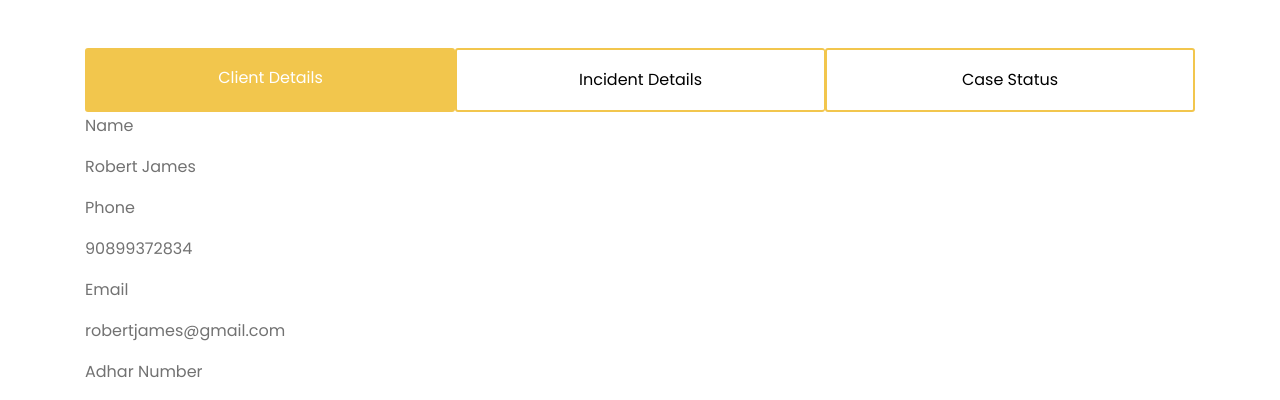
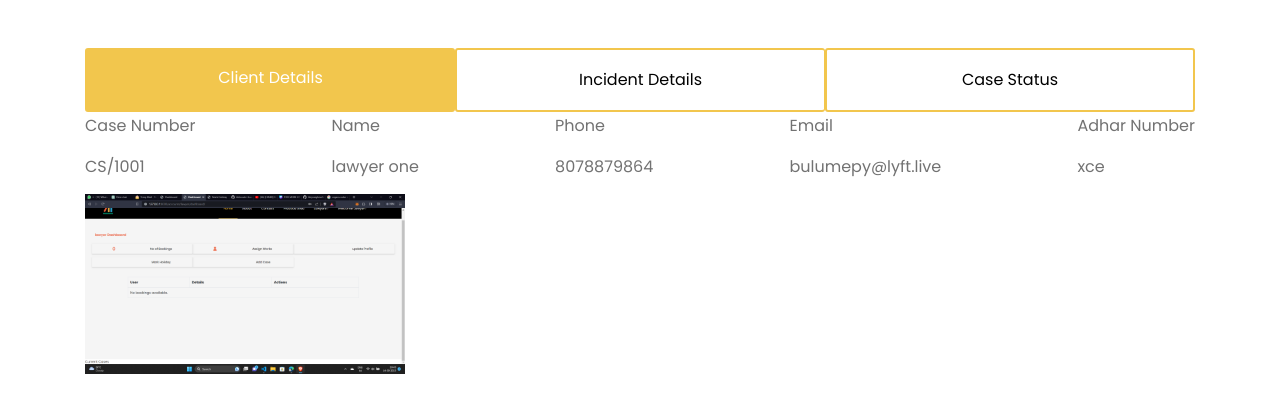
Before and after one commit to AbyvargheseMandapathel/advocate, a Django app: page /case_detail/5/ in a window 1280 px wide. Shown: the top 400 px of the page. Run offline with Django 4.2, Linux system fonts and the light colour scheme; data comes from the database, SQL or seed files in the repository; both versions use the stored data as it was after the commit; parts of the project's set-up code (start-up, migrations or seed data) failed here and were passed over; some libraries are stand-ins or nearby versions; some web fonts are replaced.

Commit message:
till now

```diff
--- a/accounts/templates/lawyer/case_detail.html
+++ b/accounts/templates/lawyer/case_detail.html
@@ -28,7 +28,13 @@
     .nav.nav-pills li {
         width: calc(100% / 3);
     }
+
+    .inline-data {
+        display: flex;
+        justify-content: space-between;
+    }
 </style>
+
 <body>
 
 
@@ -47,63 +53,69 @@
         <div class="tab-content clearfix position-relative">
             <!-- content of 1st tab start -->
             <div class="tab-pane active" id="1a">
+                <div class="inline-data">
+                    <div class="data-group">
+                        <p>Case Number</p>
+                        <p>CS/{{ case.case_number }}</p>
+                    </div>
                     <div class="data-group">
                         <p>Name</p>
-                    <p>Robert James</p>
+                        <p>{{ case.client_name }}</p>
                     </div>
                     <div class="data-group">
                         <p>Phone</p>
-                    <p>90899372834</p>
+                        <p>{{ case.client_phone }}</p>
                     </div>
                     <div class="data-group">
                         <p>Email</p>
-                    <p>robertjames@gmail.com</p>
+                        <p>{{ case.client_email }}</p>
                     </div>
                     <div class="data-group">
                         <p>Adhar Number</p>
-                    <p>3232 7887 3232</p>
+                        <p>{{ case.client_adhar }}</p>
+                    </div>
                 </div>
 
                 <figure>
-                    <img src="https://www.fisdom.com/wp-content/uploads/2023/06/pvc-aadhaar-card-1.webp" alt="aadhar card">
+                    <img src="{{ case.client_adhar_photo.url }}"
+                        alt="aadhar card">
                 </figure>
             </div>
             <!-- content of 1st tab end -->
 
             <!-- content of 2nd tab start -->
             <div class="tab-pane" id="2a">
+                <div class="inline-data">
                     <div class="data-group">
                         <p>Place</p>
-                    <p>Kottayam, Kerala</p>
+                        <p>{{ case.incident_place }}</p>
                     </div>
 
                     <div class="data-group">
                         <p>Date</p>
-                    <p>12 Oct 2023</p>
+                        <p>{{ case.incident_date }}</p>
                     </div>
 
                     <div class="data-group">
                         <p>Time</p>
-                    <p>12 30 PM</p>
+                        <p>{{ case.incident_time }}</p>
                     </div>
 
                     <div class="data-group">
                         <p>Name of witness</p>
-                    <p>Aby Varghese</p>
+                        <p>{{ case.witness_name }}</p>
                     </div>
 
                     <div class="data-group">
                         <p>Address of witness</p>
-                    <p>Kattachira, Kottayam</p>
+                        <p>{{ case.witness_details }}</p>
+                    </div>
                 </div>
 
                 <div class="data-group">
                     <p>Description</p>
                     <p>
-                        Lorem ipsum dolor sit amet consectetur, adipisicing elit. Numquam sapiente necessitatibus
-                        impedit ratione eos itaque error voluptatum, consectetur aliquam recusandae atque illum
-                        provident cumque, voluptate earum in perferendis sit unde consequuntur? Fugiat architecto
-                        incidunt repudiandae.
+                        {{ case.incident_description }}
                     </p>
                 </div>
             </div>
@@ -113,7 +125,7 @@
             <div class="tab-pane" id="3a">
                 <div class="data-group">
                     <p>Status</p>
-                    <p>Open <a href="#"><i title="edit status" class="fa-solid fa-pencil ml-2"></i></a></p>
+                    <p>{{ case.status }} <a href="#"><i title="edit status" class="fa-solid fa-pencil ml-2"></i></a></p>
                 </div>
             </div>
             <!-- content of 3rd tab end -->
```
Also changed, not shown: accounts/templates/lawyer/enter_case_details.html (+10 -9 lines), accounts/templates/lawyer/mark_holiday copy.html (deleted, +0 -60 lines), aadhar_photos/6_Screenshot (1297).png (added), aadhar_photos/Screenshot_1297.png (added), db.sqlite3. Lines whose indentation alone changed are shown as unchanged.
